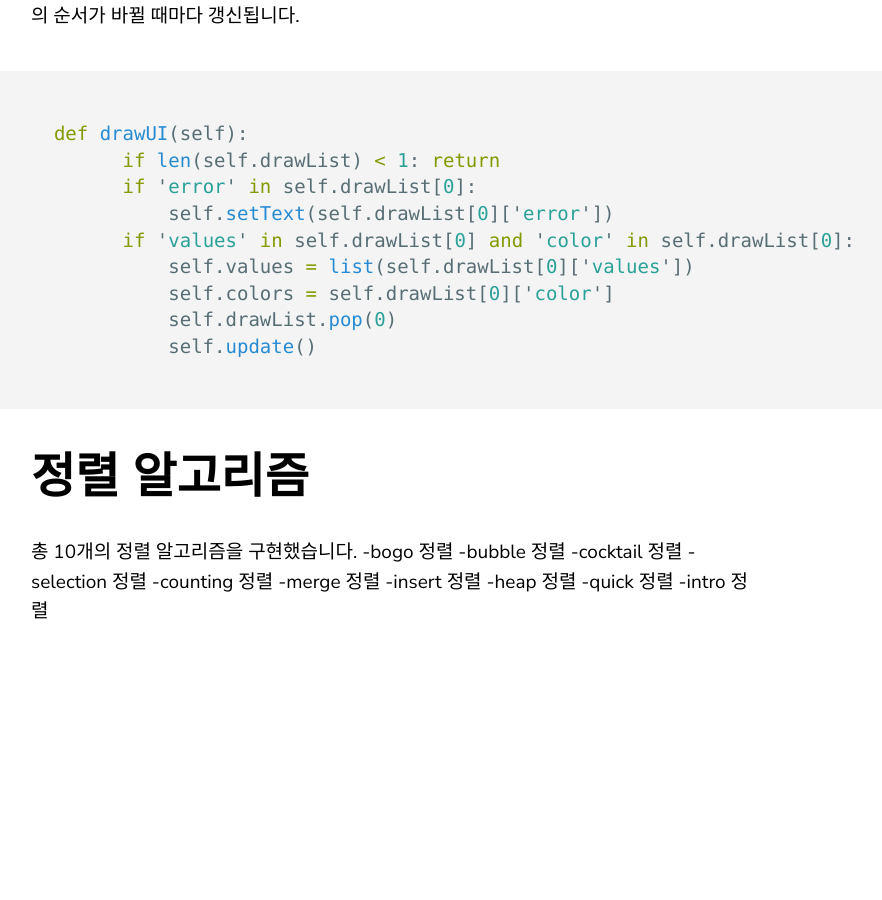
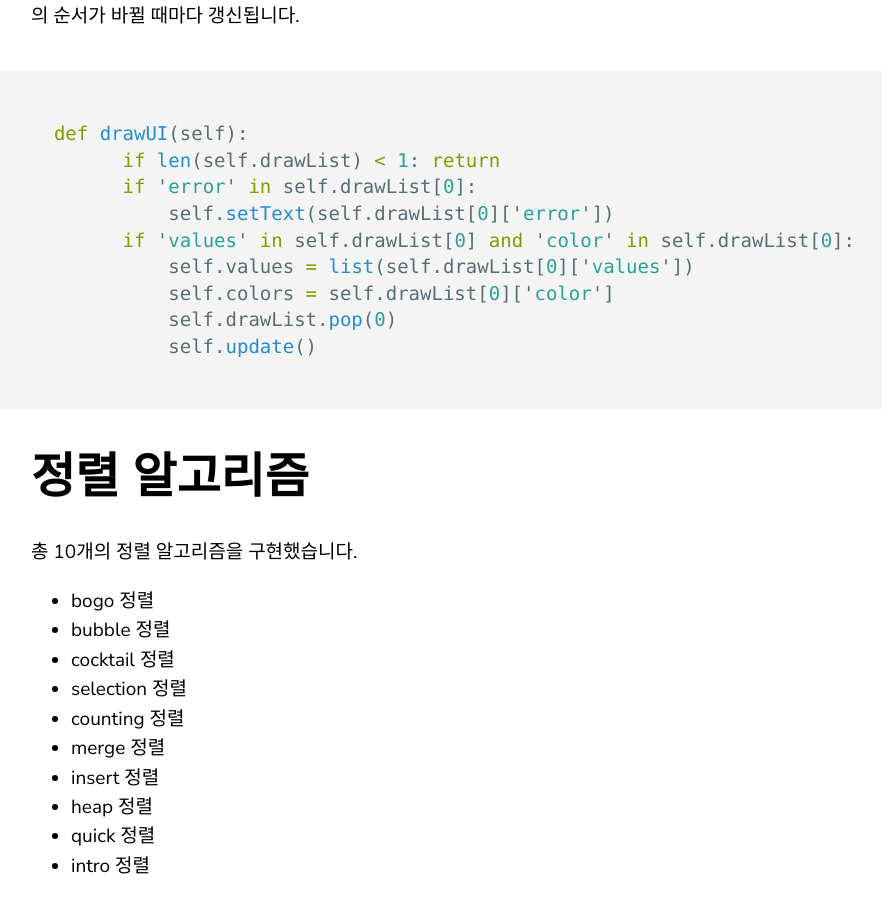
Before and after one commit to LeeJuYeop/LeeJuYeop.github.io, a Jekyll site: the page built from _posts/2021-12-16-ADproject-post.markdown, in a window 1280 px wide and 900 px high, scrolled down 1500 px. Shown: the whole window, without its empty margins (69-951 px from the left). Built offline with Jekyll 4.4.1, drawn with Linux system fonts in a browser that asks for light colours; comment, search, counter and statistics services are not loaded; before the commit the page ends 2146 px from its top, so only the background shows below that.

Commit message:
포스트 작성 완료

```diff
--- a/_posts/2021-12-16-ADproject-post.markdown
+++ b/_posts/2021-12-16-ADproject-post.markdown
@@ -48,13 +48,13 @@ drawUI는 drawList를 토대로 그래프를 그립니다. 이 때 drawList는
 
 # 정렬 알고리즘
 총 10개의 정렬 알고리즘을 구현했습니다.
--bogo 정렬
--bubble 정렬
--cocktail 정렬
--selection 정렬
--counting 정렬
--merge 정렬
--insert 정렬
--heap 정렬
--quick 정렬
--intro 정렬
+* bogo 정렬
+* bubble 정렬
+* cocktail 정렬
+* selection 정렬
+* counting 정렬
+* merge 정렬
+* insert 정렬
+* heap 정렬
+* quick 정렬
+* intro 정렬
```
